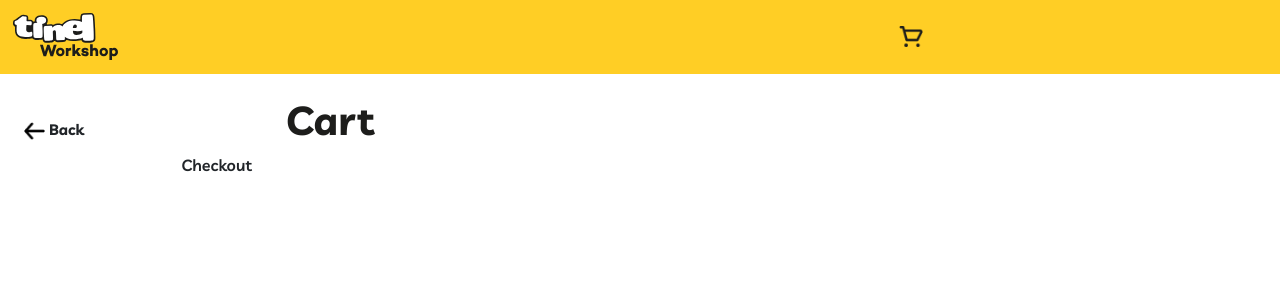
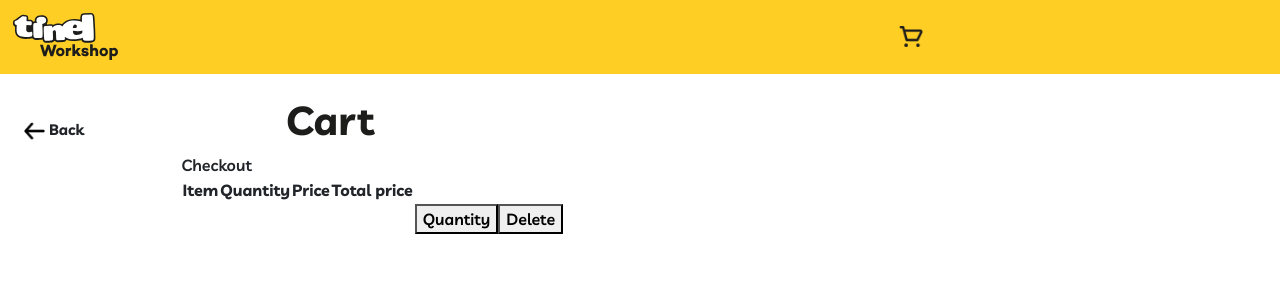
Before and after one commit to RatoST/ws-tinel, a React (Create React App) app: page /cart in a window 1280 px wide. Shown: the top 300 px of the page. Built offline with nearby package versions, Linux system fonts and the light colour scheme.

Commit message:
add cart func

```diff
--- a/src/App.jsx
+++ b/src/App.jsx
@@ -24,11 +24,25 @@ import CartImg from './images/cart.png';
 
 const App = () => {
 
+  const cartArray = [
+    {
+      id: null,
+      title: '',
+      price: null,
+    }
+  ];
+
+  const [items, setItems] = useState(cartArray);
+
   const [filterStats, setFilterStatus] = useState("");
 
   const changeFilterInit = () => {
     setFilterStatus("");
   }
+
+  const addItem = (item) => {
+    setItems([...items, item])
+  };
 
   return(
     <Router>
@@ -37,8 +51,8 @@ const App = () => {
         <Link to="/cart"><img className="cartImg" src={CartImg} alt="cart"/></Link>
       </nav>
         <Routes>
-          <Route path="/" element={<Home filterStats={filterStats} setFilterStatus={setFilterStatus} />}/>
-          <Route path="/cart" element={<Cart/>}/>
+          <Route path="/" element={<Home addItem={addItem} filterStats={filterStats} setFilterStatus={setFilterStatus} />}/>
+          <Route path="/cart" element={<Cart items={items} />}/>
           <Route path="/cart/checkoutForm" element={<CheckoutForm/>}/>
           <Route path="workshops/:id" element={<LaunchShop/>}/>
           <Route path="*" element={<NotFound/>}/>
@@ -48,9 +62,17 @@ const App = () => {
   );
 }
 
-const Home = ({filterStats, setFilterStatus}) => {
+const Home = ({ addItem, filterStats, setFilterStatus}) => {
+
+  const initialCartState =  { id: null, title: '', price:null };
 
 
+  const [item, setItem] = useState(initialCartState);
+
+  const handleButton = (event) => {
+    const {name, value} = event.target;
+    setItem({ ...item, [name]:value})
+  }
 
   const formatPrice = (price) => {
     return `${(price).toFixed(2)} EUR`
@@ -94,6 +116,13 @@ const Home = ({filterStats, setFilterStatus}) => {
         <h2 className="listTitle">Workshops</h2>
         <h6 className="listDisplay">Displayed {filteredShops.length}</h6>
           <div className="dictionary">
+          <form
+            onSubmit={event => {
+              event.preventDefault()
+              addItem(item)
+              setItem(initialCartState)
+            }}
+          >
             {filteredShops.map(({id, image, catIcon, title, date, time, price}) => (
               <Card className="term" key={id}>
               <Link to={`/workshops/${id}`}>
@@ -104,13 +133,14 @@ const Home = ({filterStats, setFilterStatus}) => {
                   <h6 className="dateText"><span><img src={calendar} alt="cal" width={15}/> {date} </span>
                   <span><img src={clock} alt="clo" width={15}/> {time} </span></h6>
                 <Link to={`/workshops/${id}`}>
-                  <Card.Title><h4 className="cardTitle">{title}</h4></Card.Title>
+                  <Card.Title><h4 type="text" name="title" value={item.title} className="cardTitle">{title}</h4></Card.Title>
                 </Link>
-                  <Card.Text><h3 className="price">{formatPrice(price)}</h3></Card.Text>
-                  <Button variant='warning'>Add to Cart</Button>
+                  <Card.Text><h3 type="text" name="price" value={item.price} className="price">{formatPrice(price)}</h3></Card.Text>
+                  <Button onClick={handleButton} variant='warning'>Add to Cart</Button>
                 </Card.Body>
               </Card>
             ))}
+            </form>
           </div>
       </div>
     </div>
--- a/src/components/Cart.jsx
+++ b/src/components/Cart.jsx
@@ -3,7 +3,7 @@ import { BrowserRouter as Router, Link } from 'react-router-dom';
 import '../App.css';
 import arrow from '../images/arrow.png';
 
-const Cart = () => {
+const Cart = ({ items }) => {
 
   return (
     <>
@@ -14,6 +14,39 @@ const Cart = () => {
       <div className="column right">
       <h2 className="listTitle">Cart</h2>
       <Link to="/cart/checkoutForm">Checkout</Link>
+      <div>
+        <table>
+          <thead>
+            <tr>
+              <th>Item</th>
+              <th>Quantity</th>
+              <th>Price</th>
+              <th>Total price</th>
+            </tr>
+          </thead>
+          <tbody>
+            {items.length > 0 ? (
+              items.map((item) => (
+                <tr key={item.id}>
+                <td>{item.title}</td>
+                <td>{item.price}</td>
+                <td></td>
+                <td></td>
+              <td>
+                <button>Quantity</button>
+                <button>Delete</button>
+              </td>
+                </tr>
+              ))
+            ) : (
+              <tr>
+                <td colSpan={3}>Cart empty</td>
+              </tr>
+            )}
+
+          </tbody>
+        </table>
+      </div>
       </div>
     </div>
     </>
```
